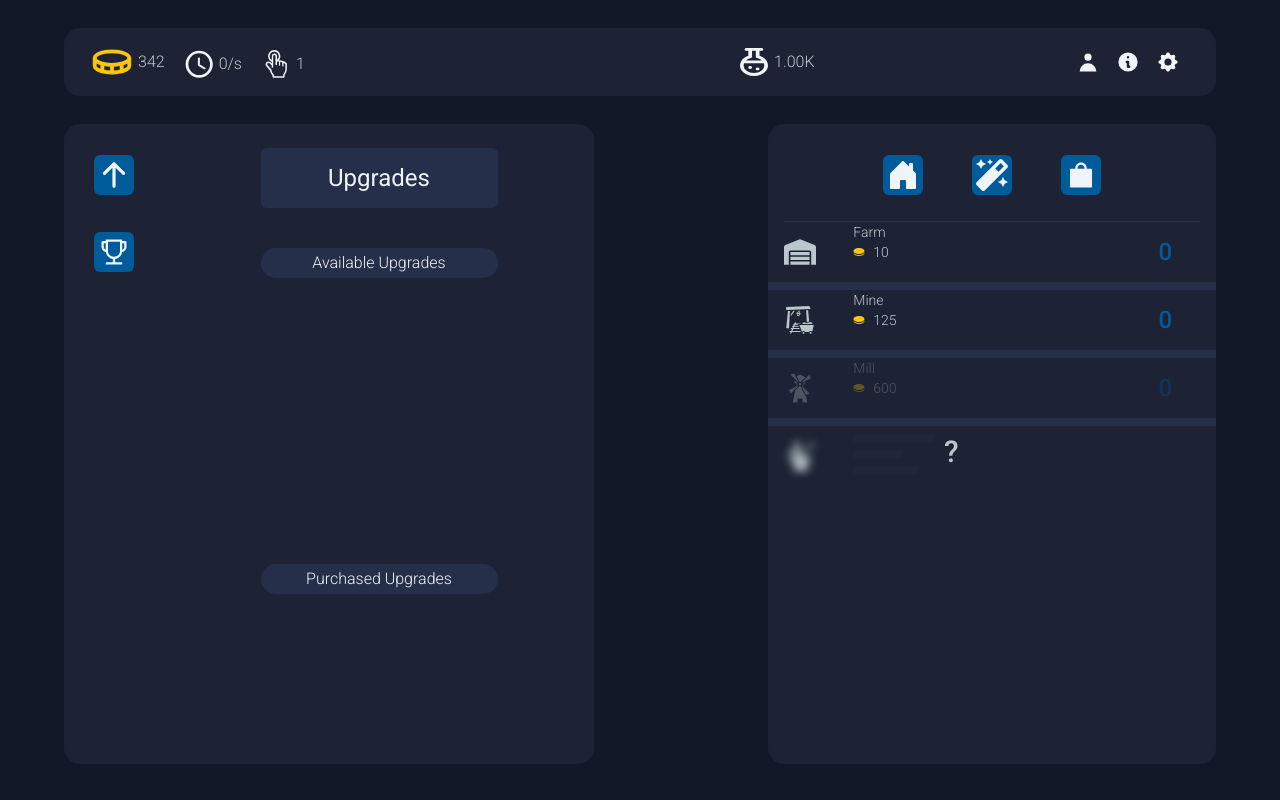
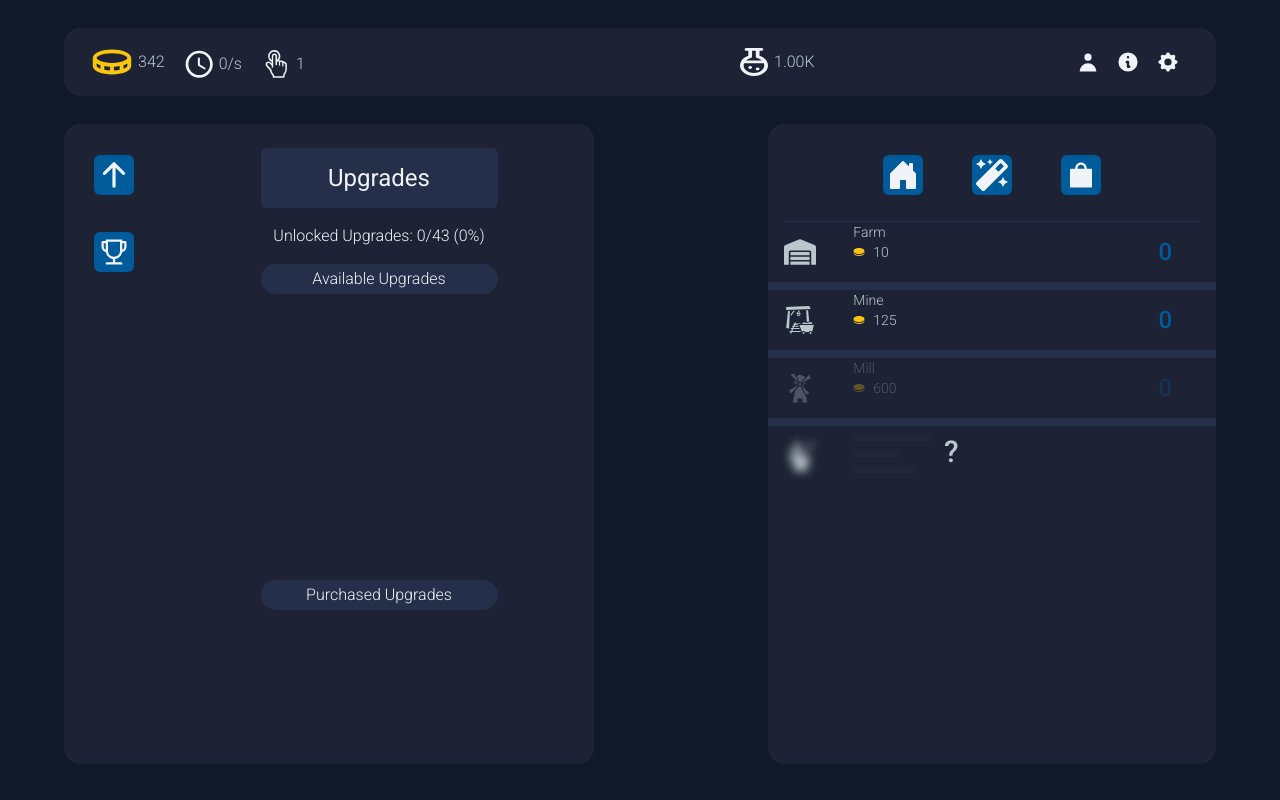
Before and after one commit to walde-dev/elemental-clicker, a Next.js app: page /components/BuildingsMenu in a window 1280 px wide. Both pictures are taken after a click on the element 114 px from the left and 174 px from the top of the page. Built offline with nearby package versions, Linux system fonts and the light colour scheme.

Commit message:
added unlcoked Upgrades progress to upgrades menu

```diff
--- a/pages/components/SideBarPanels/UpgradesMenu.js
+++ b/pages/components/SideBarPanels/UpgradesMenu.js
@@ -6,7 +6,10 @@ export default function UpgradesMenu(props) {
 
     const upgrades = useSelector(state => state.upgrades)
 
-    console.log(upgrades)
+    let upgradesAmount = Object.entries(upgrades).length;
+    let upgradesUnlocked = Object.entries(upgrades).filter(upgrade => upgrade[1].isBought).length;
+
+    console.log(upgradesUnlocked)
 
 
 
@@ -15,11 +18,14 @@ export default function UpgradesMenu(props) {
     }
 
     return (
-        <div className='flex flex-col relative items-center px-2 py-2'>
-            <div className='flex mt-4 justify-center items-center text-white font-normal text-2xl bg-selected-grey rounded-md w-[237px] h-[60px]'>
+        <div className='flex flex-col relative items-center px-2 py-2 text-white'>
+            <div className='flex mt-4 justify-center items-center  font-normal text-2xl bg-selected-grey rounded-md w-[237px] h-[60px]'>
                 Upgrades
             </div>
-            <div className='flex mt-10 justify-center items-center text-white text-md bg-selected-grey rounded-2xl w-[237px] h-[30px]'>
+            <div className='mt-4'>
+                Unlocked Upgrades: {upgradesUnlocked}/{upgradesAmount} ({(upgradesUnlocked/upgradesAmount * 100).toPrecision(1)}%)
+            </div>
+            <div className='flex mt-4 justify-center items-center text-md bg-selected-grey rounded-2xl w-[237px] h-[30px]'>
                 Available Upgrades
             </div>
 
@@ -39,7 +45,7 @@ export default function UpgradesMenu(props) {
                 )}
             </ul>
 
-            <div className='flex mt-5 justify-center items-center text-white text-md bg-selected-grey rounded-2xl w-[237px] h-[30px]'>
+            <div className='flex mt-5 justify-center items-center  text-md bg-selected-grey rounded-2xl w-[237px] h-[30px]'>
                 Purchased Upgrades
             </div>
 
--- a/pages/redux/store/upgrades.js
+++ b/pages/redux/store/upgrades.js
@@ -736,10 +736,3 @@ export const upgradesSlice = createSlice({
 export const { checkAll, buyUpgrade, setChecked } = upgradesSlice.actions
 
 export default upgradesSlice.reducer
-
-
-export function checkBuildingTierUpgrade(building, amount) {
-    if (state.amount >= amount) {
-
-    }
-}
```
